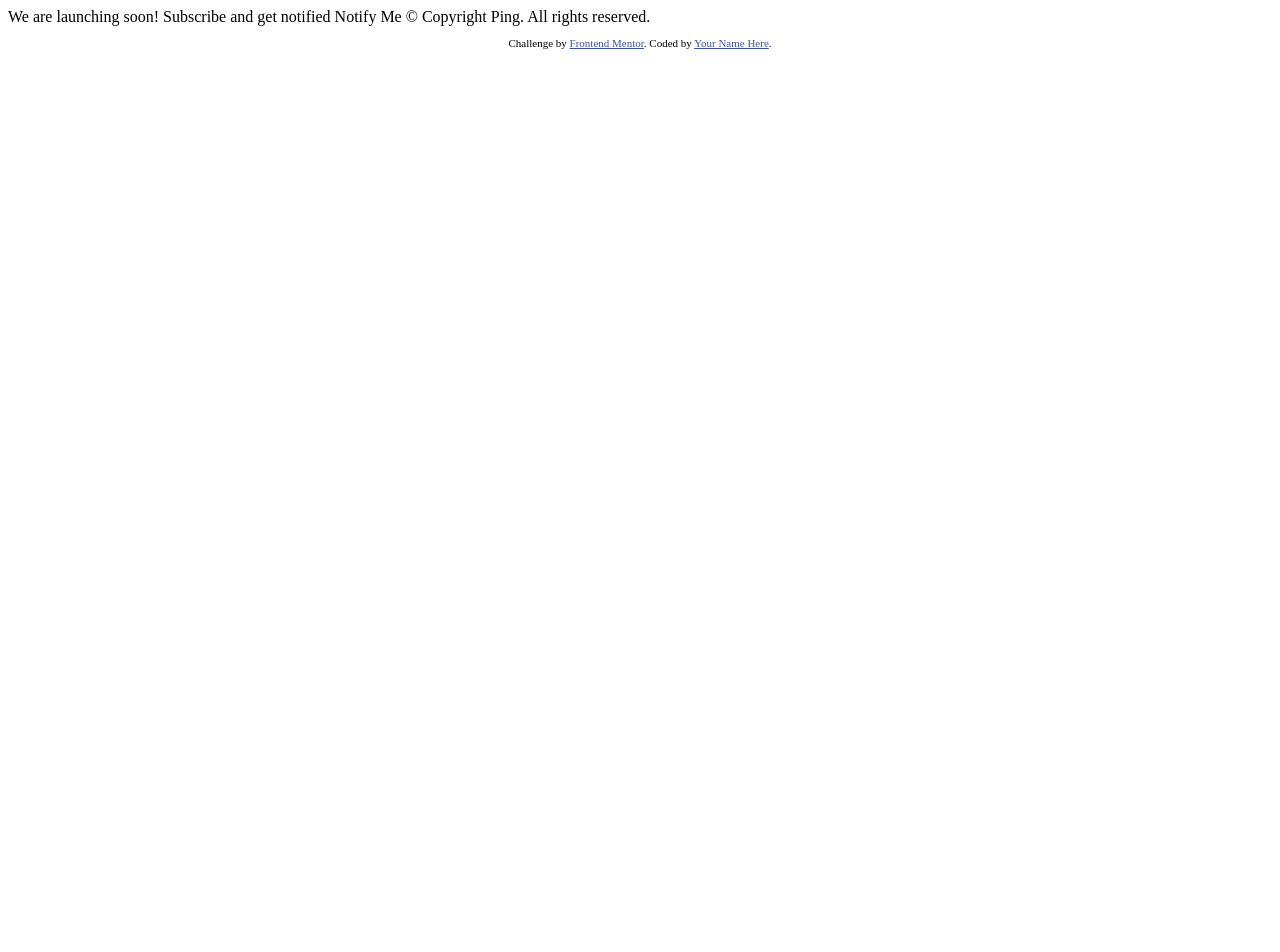
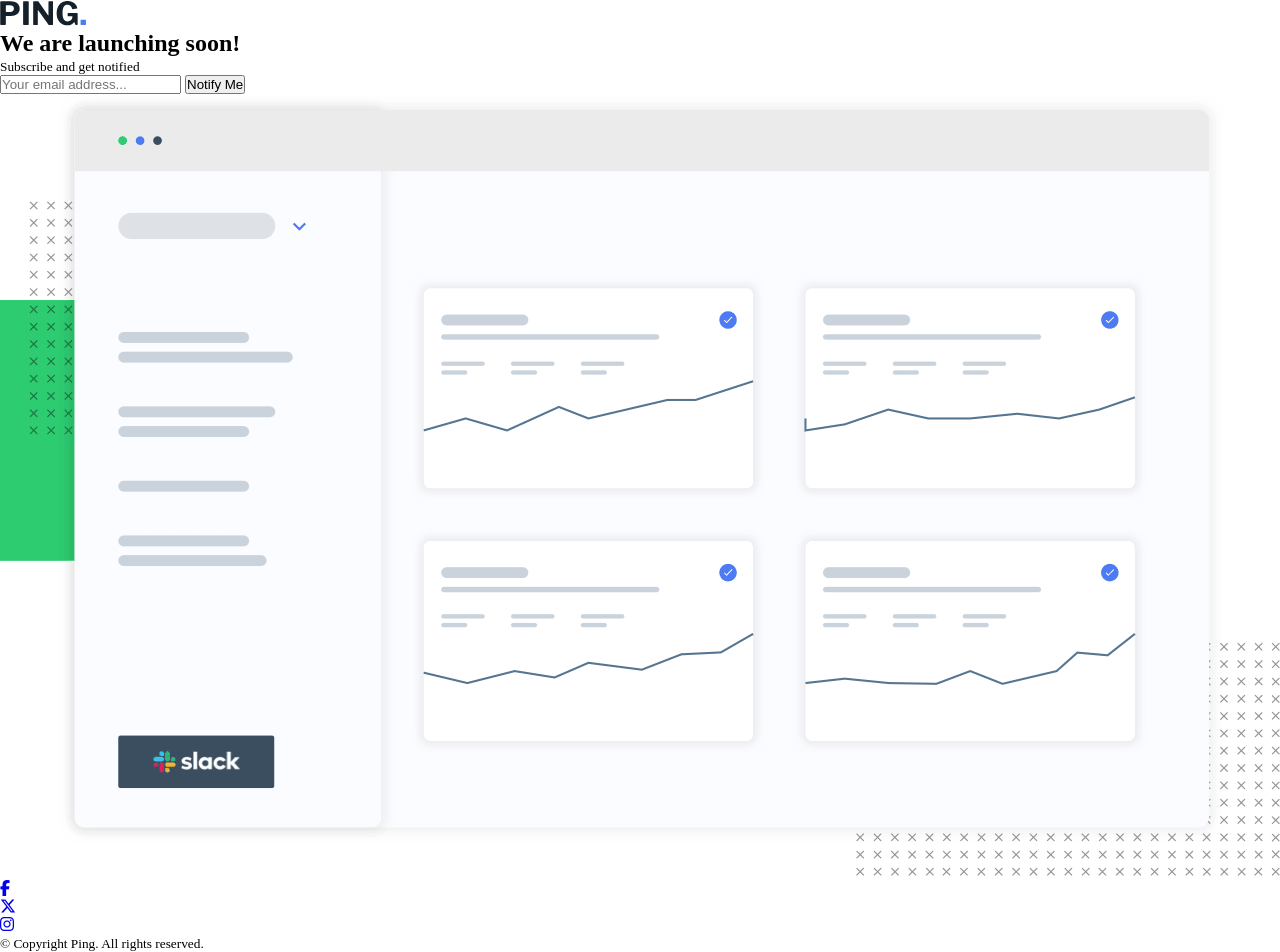
Before and after one commit to SartHak-0-Sach/Ping-coming-soon-page_frontend_project, a plain HTML site: page index.html in a window 1280 px wide. Before the commit the page ends 800 px from the top, so only its background shows below. Drawn offline with Linux system fonts and the light colour scheme.

Commit message:
Update index.html

```diff
--- a/index.html
+++ b/index.html
@@ -2,33 +2,64 @@
 <html lang="en">
 <head>
   <meta charset="UTF-8">
-  <meta name="viewport" content="width=device-width, initial-scale=1.0"> <!-- displays site properly based on user's device -->
+  <meta name="viewport" content="width=device-width, initial-scale=1.0">
+
+  <link rel="stylesheet" href="https://cdnjs.cloudflare.com/ajax/libs/font-awesome/6.5.1/css/all.min.css" integrity="sha512-DTOQO9RWCH3ppGqcWaEA1BIZOC6xxalwEsw9c2QQeAIftl+Vegovlnee1c9QX4TctnWMn13TZye+giMm8e2LwA==" crossorigin="anonymous" referrerpolicy="no-referrer" />
 
   <link rel="icon" type="image/png" sizes="32x32" href="./images/favicon-32x32.png">
 
   <title>Frontend Mentor | Ping coming soon page</title>
-
-  <!-- Feel free to remove these styles or customise in your own stylesheet 👍 -->
-  <style>
-    .attribution { font-size: 11px; text-align: center; }
-    .attribution a { color: hsl(228, 45%, 44%); }
-  </style>
+  <link rel="stylesheet" href="style.css">
 </head>
 <body>
 
-  We are launching soon!
+  <main>
+    <div class="logo_container">
+      <img src="./images/logo.svg" alt="logo">
+    </div>
 
-  Subscribe and get notified
+    <div class="container">
 
-  Notify Me
+    <article>
+      <h1> <span>We are launching</span> soon! </h1>
 
-  &copy; Copyright Ping. All rights reserved.
+      <small>Subscribe and get notified</small>
+    </article>
+
+    <form autocomplete="on">
+      <input aria-label="input your emmian" type="text" placeholder="Your email address...">
+      <small></small>
+      <button title="button" type="button">Notify Me</button>
+    </form>
+
+    </div>
+
+    <img src="./images/illustration-dashboard.png" alt="illustration dashboard" class="dashboard">
+
+  </main>
 
   <footer>
-    <p class="attribution">
-      Challenge by <a href="https://www.frontendmentor.io?ref=challenge" target="_blank">Frontend Mentor</a>.
-      Coded by <a href="#">Your Name Here</a>.
-    </p>
+    <div class="containerIcon">
+
+      <ul class="icon">
+        <a aria-label="go to facebook" href="https://www.facebook.com/heisemmco" class="set">
+          <li><i class="fa-brands fa-facebook-f"></i></li>
+        </a>
+
+        <a aria-label="go to twitter" href="https://www.twitter.com/heisemmco" class="set">
+          <li><i class="fa-brands fa-x-twitter"></i></li>
+        </a>
+
+        <a aria-label="go to instagram" href="https://www.instagram.com/heisemmco" class="set">
+          <li><i class="fa-brands fa-instagram"></i></li>
+        </a>
+      </ul>
+
+      <small> &copy; Copyright Ping. All rights reserved.</small>
+    </div>
+
   </footer>
+
+  <script src="script.js"></script>
 </body>
 </html>
```
